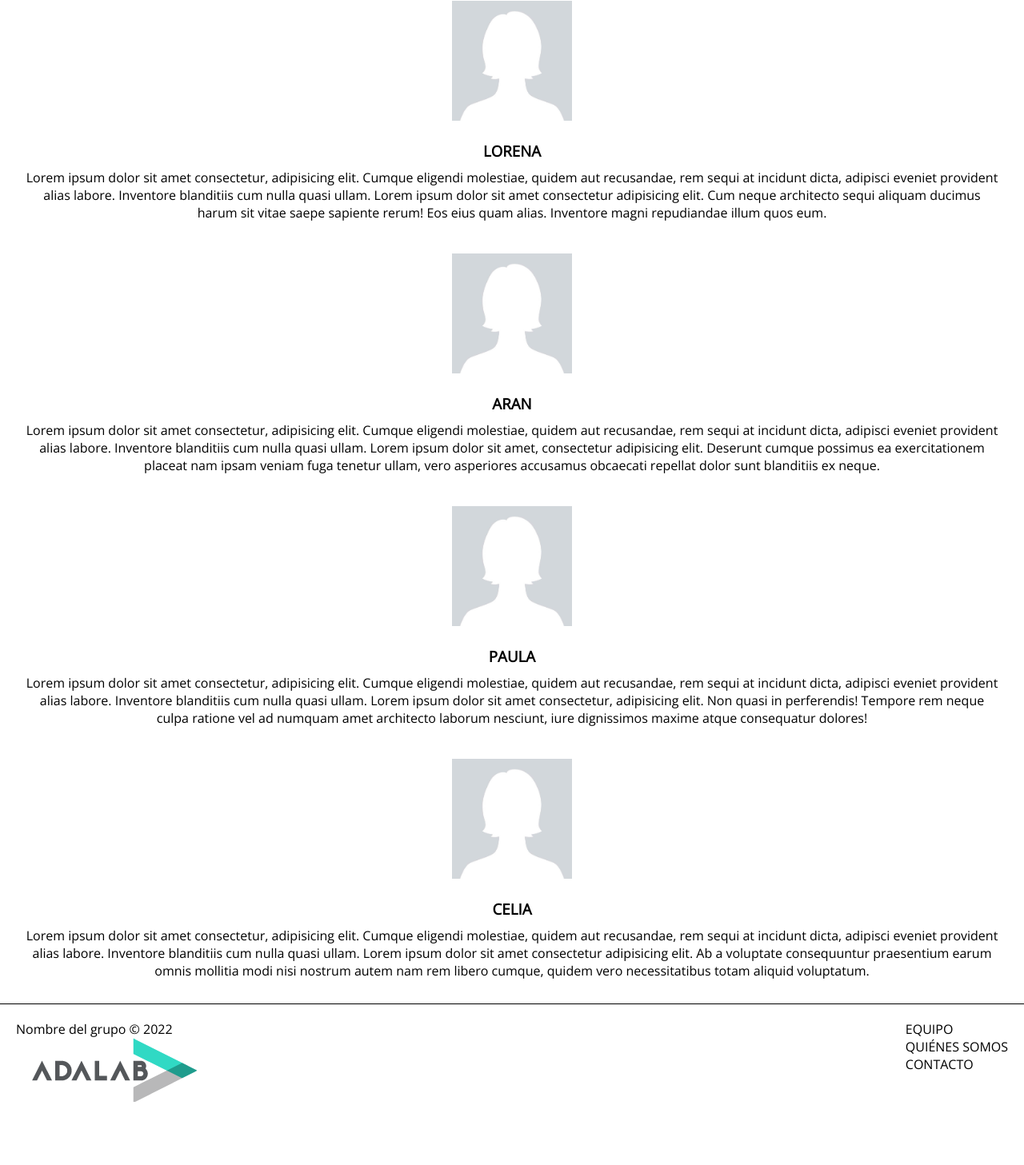
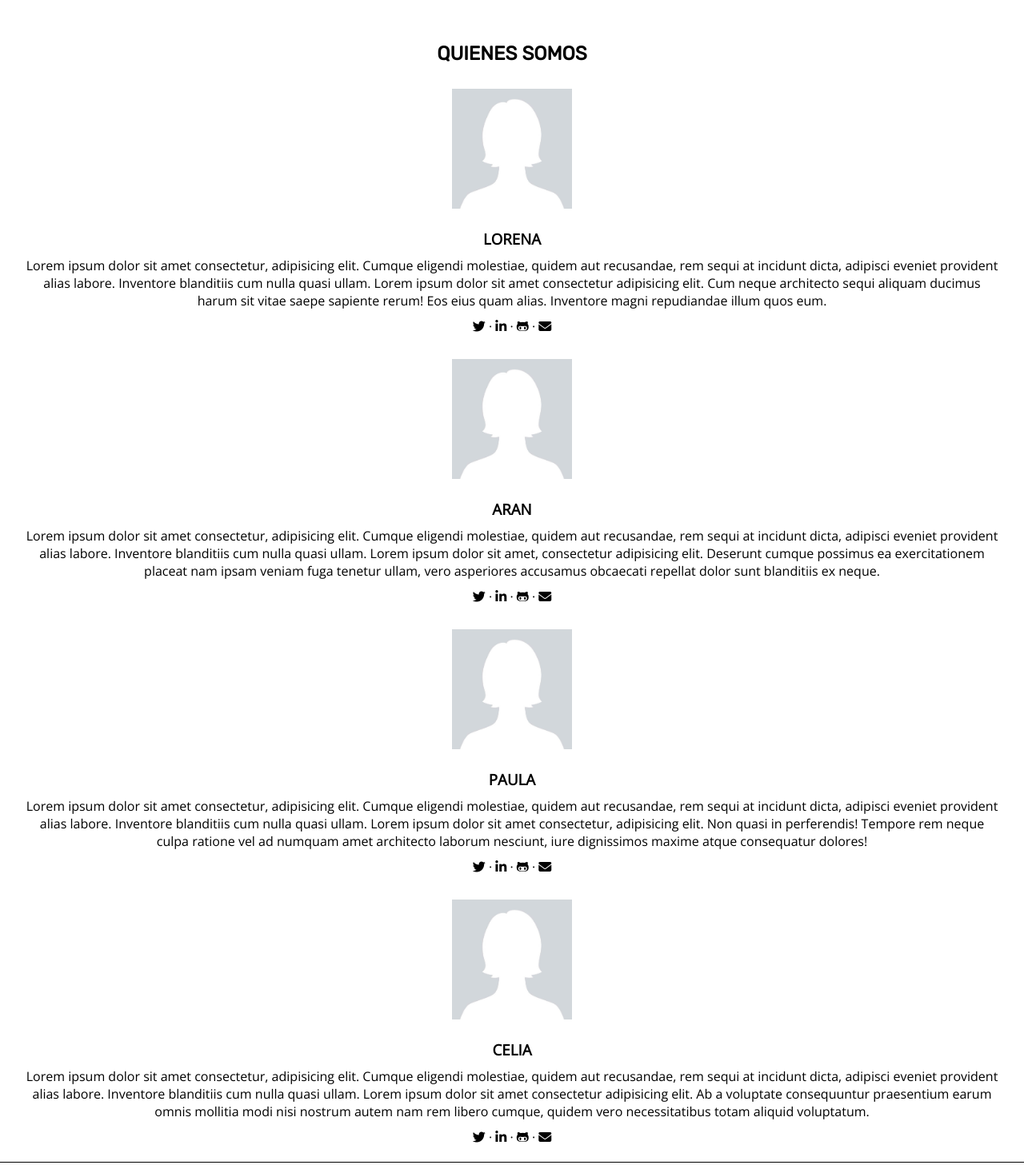
Before and after one commit to Adalab/Adalab-project-promo-p-module1-team-8, a plain HTML site: page index.html in a window 1280 px wide. Shown: the part 1883-3340 px from the top of the page at 80% size. Before the commit the page ends 3286 px from the top, so only its background shows below. Drawn offline with nearby package versions, Linux system fonts and the light colour scheme.

Commit message:
redes sociales

```diff
--- a/index.html
+++ b/index.html
@@ -9,6 +9,7 @@
 
     <title>Proyecto 1 web grupal</title>
     <link rel="stylesheet" href="./styles/main.css" />
+    <script src="https://kit.fontawesome.com/3d236d467e.js" crossorigin="anonymous"></script>
   </head>
   <body>
     <header class="header">
@@ -23,8 +24,13 @@
     </header>
     <main class="main">
       <div>
-          <img src="./images/grupo1.jpg" alt="silueta mujeres al atardecer" class="main-foto-equipo">
+        <img src="./images/grupo1.jpg" alt="silueta mujeres al atardecer" class="main-foto-equipo">
+        <div class="main-box">
+          <p class="main-frase-equipo">Nothing is impossible, the word itself says "I´m possible"</p>
+        </div>
       </div>
+
+
       <article class="main-padding">
         <h2 class="h2" >EQUIPO</h2>
         <p class="main-padding-texto">
@@ -49,6 +55,7 @@
       </article>
 
 
+      <div class="main-cuadrado-pico"></div>
 <aside class="main-aside-background-fortalezas-debilidades">
       <div class="main-padding">
         <article>
@@ -103,7 +110,13 @@
             cum nulla quasi ullam.
             Lorem ipsum dolor sit amet consectetur adipisicing elit. Cum neque architecto sequi aliquam ducimus harum sit vitae saepe sapiente rerum! Eos eius quam alias. Inventore magni repudiandae illum quos eum.
           </p>
-          <nav></nav>
+          <nav> <div class="main-redes-sociales">
+            <i class="fa-brands fa-twitter"></i> ·
+            <i class="fa-brands fa-linkedin-in"></i> ·
+            <i class="fa-brands fa-github-alt"></i> ·
+            <i class="fa-solid fa-envelope"></i>
+          </div> </nav>
+
           </nav>
         </article>
         <article>
@@ -121,7 +134,12 @@
             cum nulla quasi ullam.
             Lorem ipsum dolor sit amet, consectetur adipisicing elit. Deserunt cumque possimus ea exercitationem placeat nam ipsam veniam fuga tenetur ullam, vero asperiores accusamus obcaecati repellat dolor sunt blanditiis ex neque.
           </p>
-          <nav></nav>
+          <nav> <div class="main-redes-sociales">
+            <i class="fa-brands fa-twitter"></i> ·
+            <i class="fa-brands fa-linkedin-in"></i> ·
+            <i class="fa-brands fa-github-alt"></i> ·
+            <i class="fa-solid fa-envelope"></i>
+          </div></nav>
         </article>
         <article>
           <img
@@ -138,7 +156,12 @@
             cum nulla quasi ullam.
             Lorem ipsum dolor sit amet consectetur, adipisicing elit. Non quasi in perferendis! Tempore rem neque culpa ratione vel ad numquam amet architecto laborum nesciunt, iure dignissimos maxime atque consequatur dolores!
           </p>
-          <nav></nav>
+          <nav> <div class="main-redes-sociales">
+            <i class="fa-brands fa-twitter"></i> ·
+            <i class="fa-brands fa-linkedin-in"></i> ·
+            <i class="fa-brands fa-github-alt"></i> ·
+            <i class="fa-solid fa-envelope"></i>
+          </div></nav>
         </article>
         <article>
           <img
@@ -155,7 +178,12 @@
             cum nulla quasi ullam.
             Lorem ipsum dolor sit amet consectetur adipisicing elit. Ab a voluptate consequuntur praesentium earum omnis mollitia modi nisi nostrum autem nam rem libero cumque, quidem vero necessitatibus totam aliquid voluptatum.
           </p>
-          <nav></nav>
+          <nav> <div class="main-redes-sociales">
+            <i class="fa-brands fa-twitter"></i> ·
+            <i class="fa-brands fa-linkedin-in"></i> ·
+            <i class="fa-brands fa-github-alt"></i> ·
+            <i class="fa-solid fa-envelope"></i>
+          </div></nav>
         </article>
       </section>
     </main>
--- a/styles/main.css
+++ b/styles/main.css
@@ -59,12 +59,22 @@
   width: 100%;
 }
 .main-frase-equipo {
+  display: flex;
+  justify-content: center;
+  align-items: center;
 }
+
 .main-box {
-  background-color: red;
-  position: absolute;
   width: 100%;
   height: 80px;
+  background-color: red;
+}
+
+.main-cuadrado-pico {
+  width: 30px;
+  height: 30px;
+  transform: rotate(45deg);
+  background-color: yellow;
 }
 
 .main-padding {
@@ -106,6 +116,8 @@
   padding-top: 30px;
   padding-bottom: 20px;
 }
+.main-redes-sociales {
+}
 
 .avatar-aran {
   width: 150px;
```
